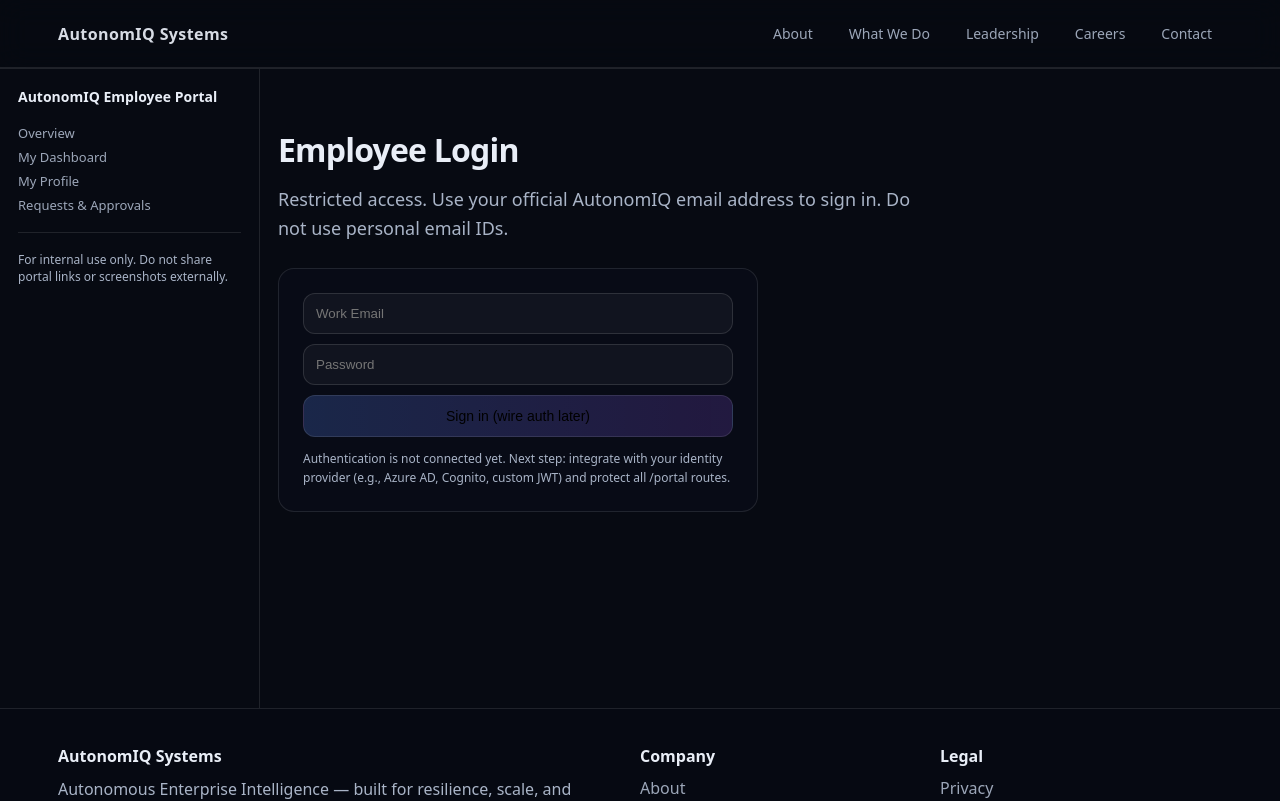
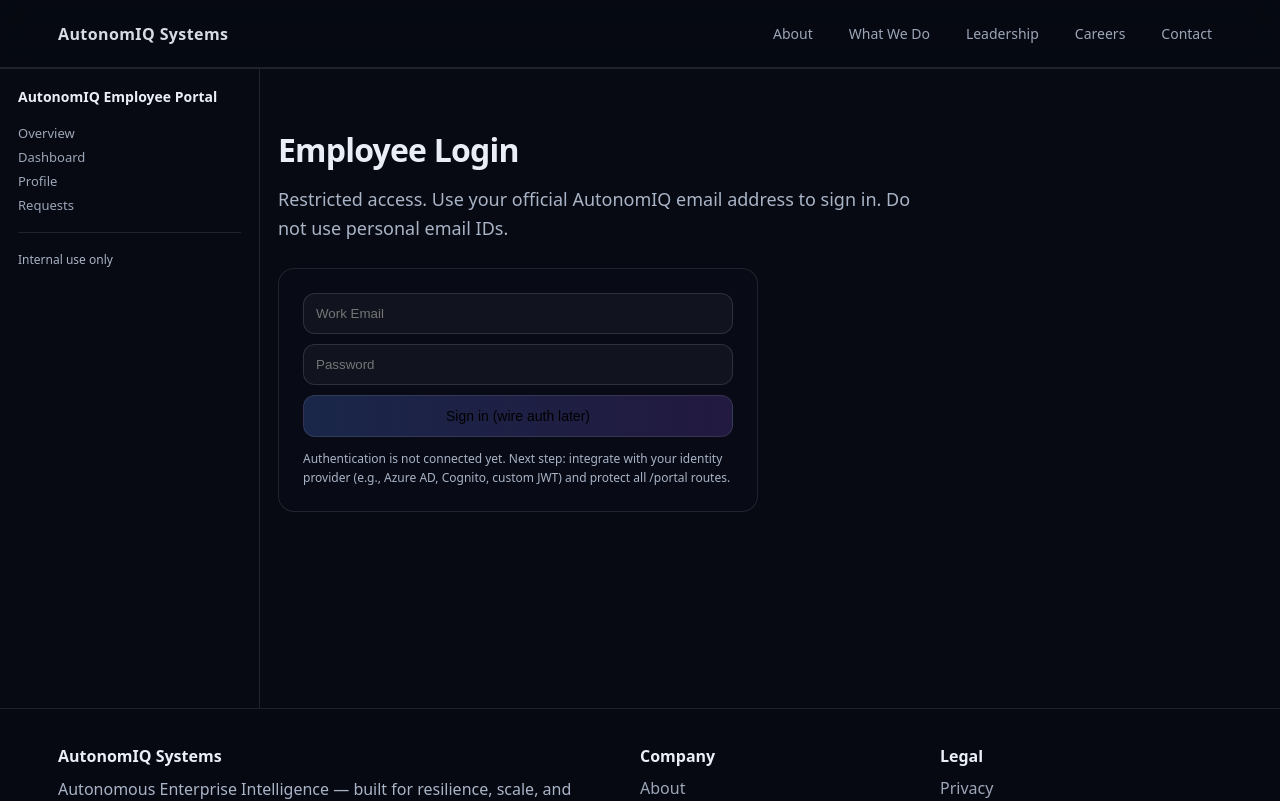
Before and after one commit to dayanidhi281986-boop/autonomiqsystems-website2, a Next.js app: page /portal/login in a window 1280 px wide. Shown: the top 801 px of the page. Built offline with nearby package versions, Linux system fonts and the light colour scheme.

Commit message:
Refactor PortalLayout component structure

```diff
--- a/app/portal/layout.tsx
+++ b/app/portal/layout.tsx
@@ -1,60 +1,18 @@
-export const metadata = {
-  title: "Employee Portal | AutonomIQ Systems",
-};
-
-export default function PortalLayout({
-  children,
-}: {
-  children: React.ReactNode;
-}) {
+export default function PortalLayout({ children }: { children: React.ReactNode }) {
   return (
-    <section
-      className="section"
-      style={{
-        minHeight: "80vh",
-        display: "flex",
-        borderTop: "1px solid var(--line)",
-      }}
-    >
-      <aside
-        style={{
-          width: 260,
-          borderRight: "1px solid var(--line)",
-          padding: 18,
-          background: "rgba(7,10,18,.9)",
-        }}
-      >
-        <div style={{ fontWeight: 650, marginBottom: 18, fontSize: 14 }}>
-          AutonomIQ Employee Portal
-        </div>
-        <nav
-          style={{
-            display: "grid",
-            gap: 6,
-            fontSize: 13,
-            color: "var(--muted)",
-          }}
-        >
+    <section style={{ minHeight: "80vh", display: "flex", borderTop: "1px solid var(--line)" }}>
+      <aside style={{ width: 260, borderRight: "1px solid var(--line)", padding: 18, background: "rgba(7,10,18,.9)" }}>
+        <div style={{ fontWeight: 650, marginBottom: 18, fontSize: 14 }}>AutonomIQ Employee Portal</div>
+        <nav style={{ display: "grid", gap: 6, fontSize: 13, color: "var(--muted)" }}>
           <a href="/portal">Overview</a>
-          <a href="/portal/dashboard">My Dashboard</a>
-          <a href="/portal/profile">My Profile</a>
-          <a href="/portal/requests">Requests & Approvals</a>
+          <a href="/portal/dashboard">Dashboard</a>
+          <a href="/portal/profile">Profile</a>
+          <a href="/portal/requests">Requests</a>
         </nav>
-
-        <div
-          style={{
-            marginTop: 18,
-            paddingTop: 18,
-            borderTop: "1px solid var(--line)",
-            fontSize: 12,
-            color: "var(--muted)",
-          }}
-        >
-          For internal use only. Do not share portal links or screenshots
-          externally.
+        <div style={{ marginTop: 18, paddingTop: 18, borderTop: "1px solid var(--line)", fontSize: 12, color: "var(--muted)" }}>
+          Internal use only
         </div>
       </aside>
-
       <div style={{ flex: 1 }}>
         <div className="wrap">{children}</div>
       </div>
```
